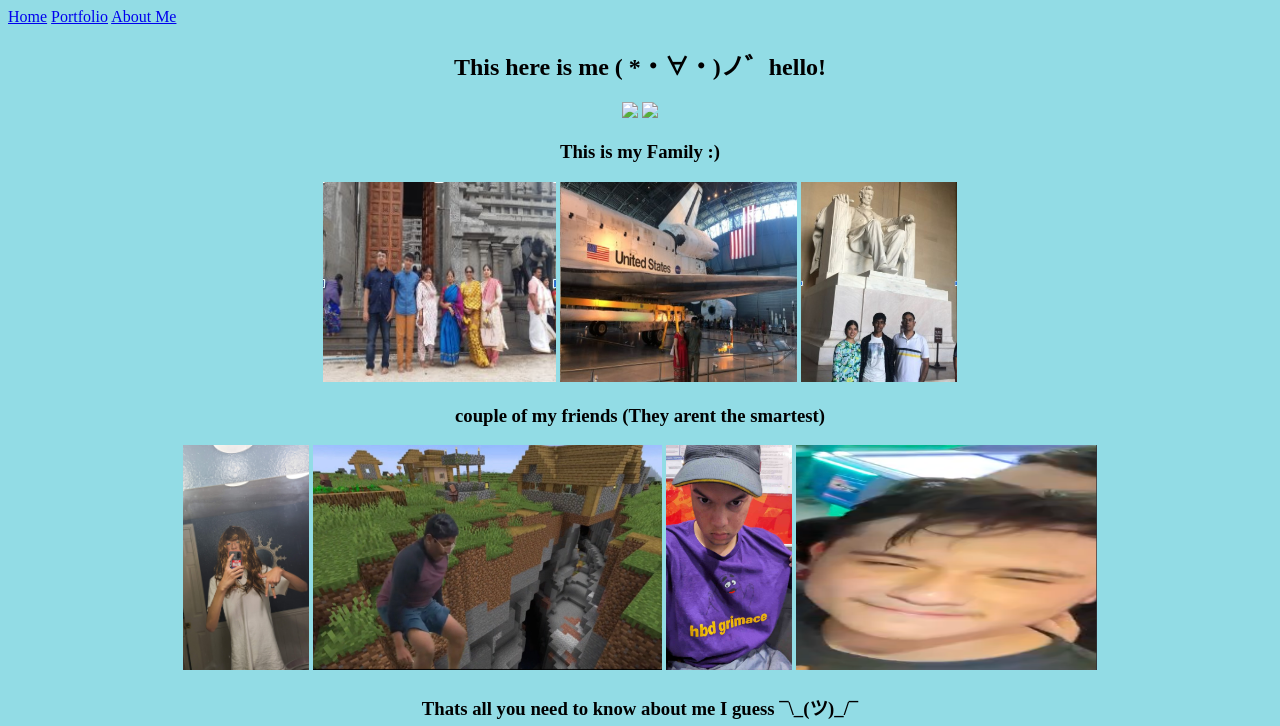
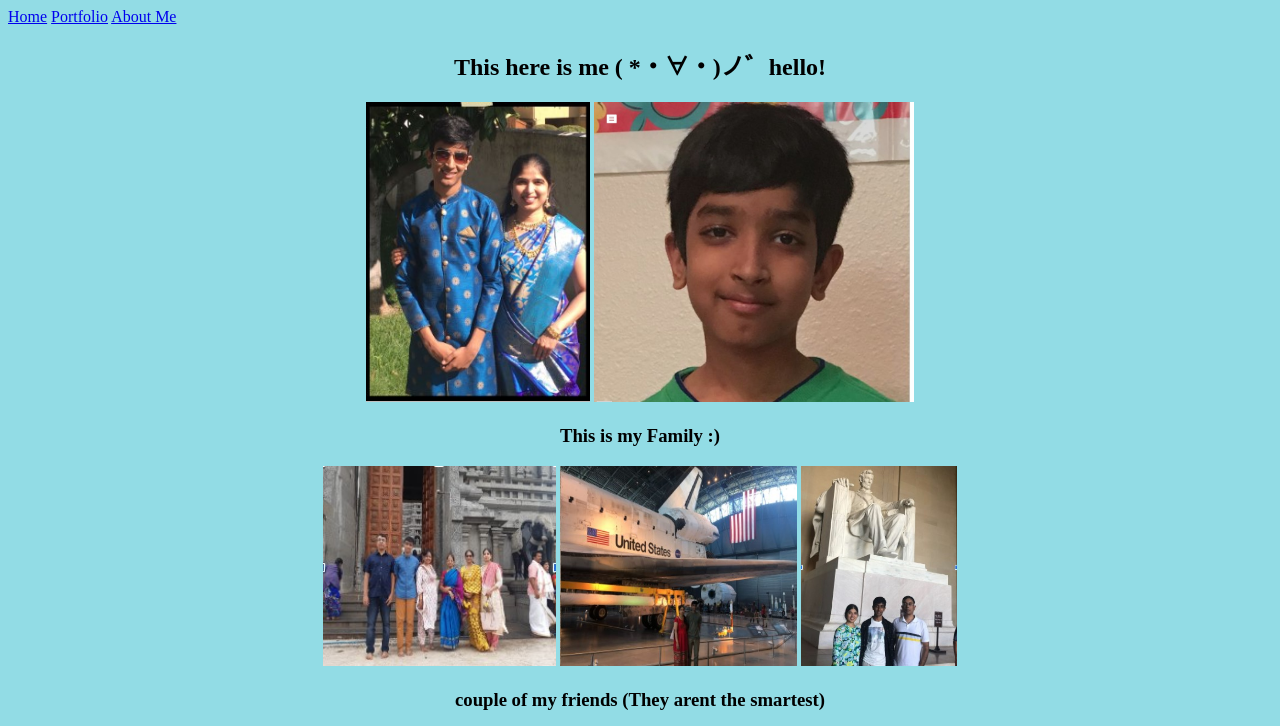
Before and after one commit to Ilingichetty/csp2023, a plain HTML site: page aboutme.html in a window 1280 px wide. Shown: the top 726 px of the page. Drawn offline with Linux system fonts and the light colour scheme.

Commit message:
Update aboutme.html
Signed-off-by: Ilingichetty <142934237+Ilingichetty@users.noreply.github.com>

```diff
--- a/aboutme.html
+++ b/aboutme.html
@@ -11,8 +11,8 @@
     <center>
     <h1 Welcome, This is my fam ily </h1>
    <h2>This here is me ( *・∀・)ノ゛hello!</h2>
-      <img src="me.jpg" height="300"/>
-      <img src="young.jpg" height="300"/>
+      <img src="images/me.jpg" height="300"/>
+      <img src="images/young.jpg" height="300"/>
     <h3>This is my Family :)</h3>
       <img src="images/Family.jpg" height="200"/>
       <img src="images/family1.jpg" height="200"/>
```
